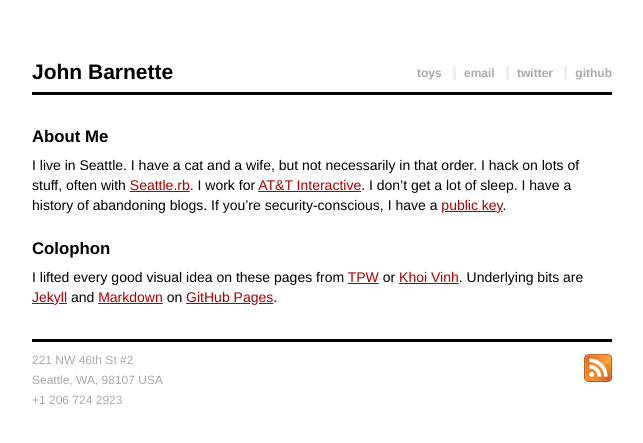
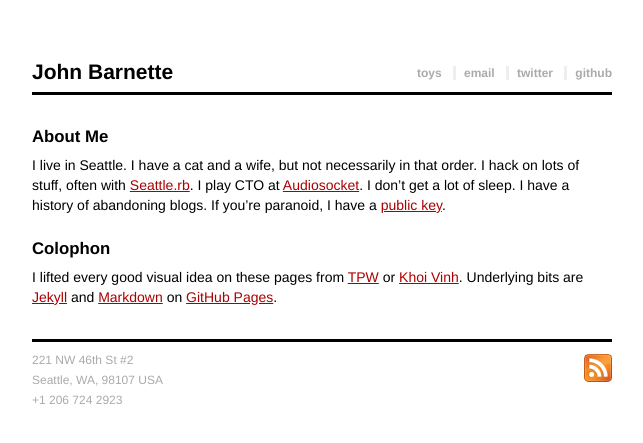
Before and after one commit to jbarnette/jbarnette.github.com, a Jekyll site: the page built from about.markdown, in a window 1280 px wide. Shown: the top 443 px of the page, without its empty margins (318-961 px from the left). Built offline with Jekyll 4.4.1, drawn with Linux system fonts in a browser that asks for light colours; nearby versions of some CDN libraries.

Commit message:
About updates.

```diff
--- a/about.markdown
+++ b/about.markdown
@@ -11,14 +11,14 @@ li.toys { border-left: 0; }
 ## About Me
 
 I live in Seattle. I have a cat and a wife, but not necessarily in
-that order. I hack on lots of stuff, often with [Seattle.rb][s.rb]. I
-work for [AT&T Interactive][atti]. I don't get a lot of sleep. I have
-a history of abandoning blogs. If you're security-conscious, I have a
-[public key][pgp].
+that order. I hack on lots of stuff, often with [Seattle.rb][s.rb].  I
+play CTO at [Audiosocket][socket]. I don't get a lot of sleep. I have
+a history of abandoning blogs. If you're paranoid, I have a [public
+key][pgp].
 
-[s.rb]: http://seattlerb.org
-[atti]: http://attinteractive.com
- [pgp]: /personal/jbarnette.txt
+  [s.rb]: http://seattlerb.org
+[socket]: http://audiosocket.com
+   [pgp]: /personal/jbarnette.txt
 
 ## Colophon
 
```
Also changed, not shown: other parts of about.markdown (+1 -1 lines).
